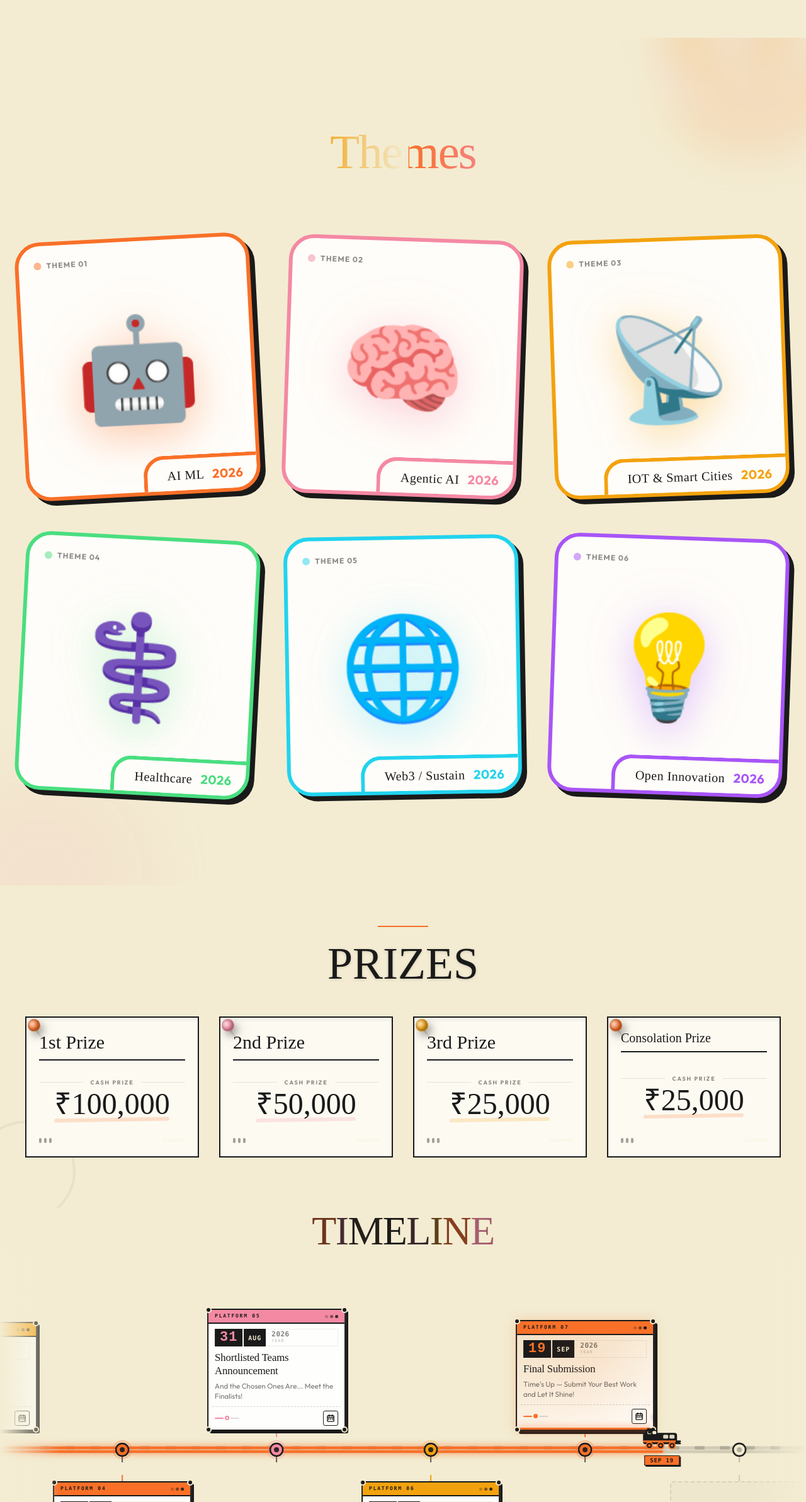
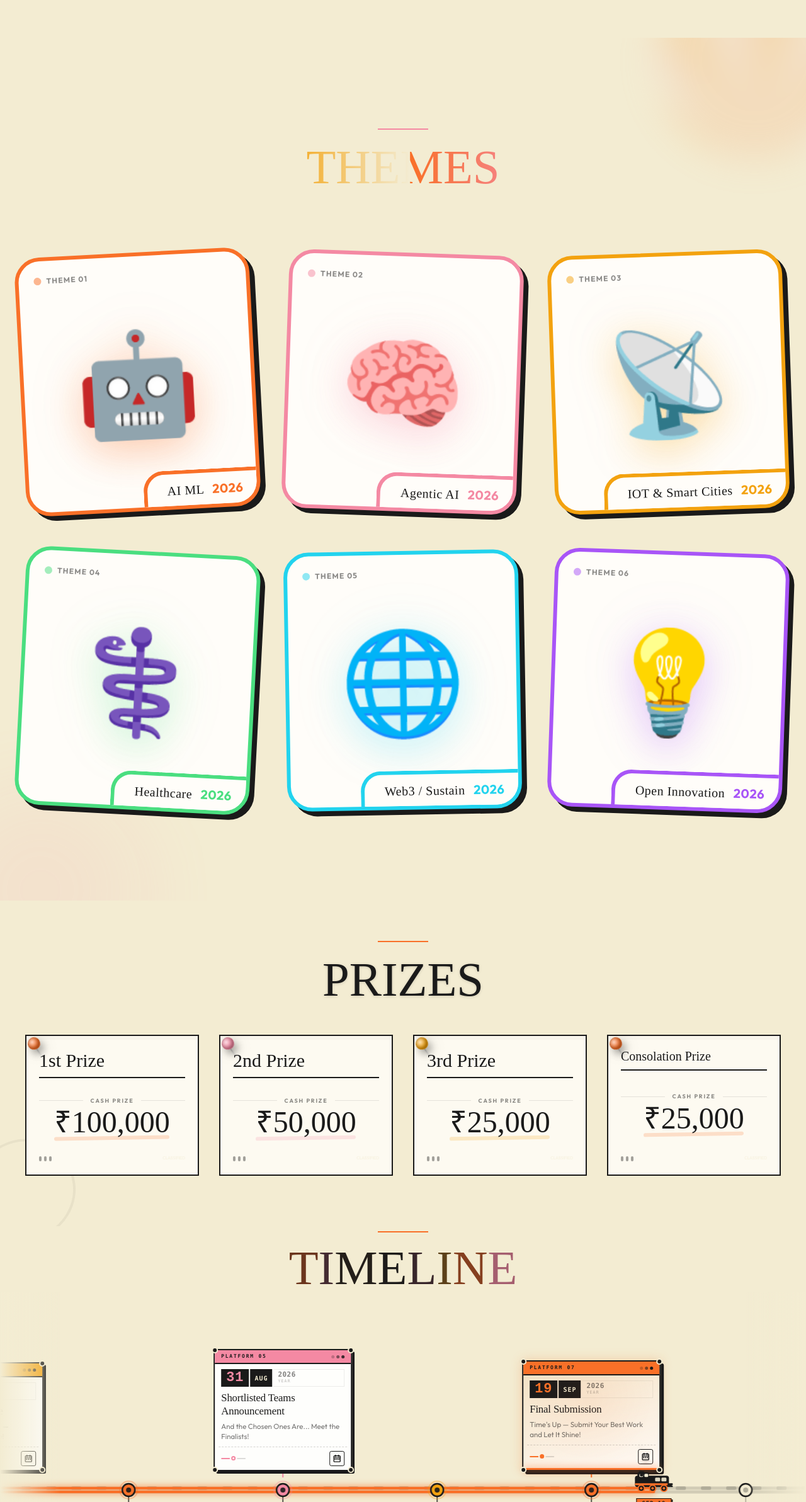
Before and after one commit to ManaviP/dev3.0, a React (Vite) app: page / in a window 1280 px wide. Shown: the part 3140-5525 px from the top of the page at 63% size. Built offline with nearby package versions, Linux system fonts and the light colour scheme; a web font is replaced by a local one.

Commit message:
Fix timeline responsiveness and title changes to all sections

```diff
--- a/src/components/Themes.tsx
+++ b/src/components/Themes.tsx
@@ -289,7 +289,6 @@ export default function Themes() {
   const [selectedTheme, setSelectedTheme] = useState<Theme | null>(null);
 
   const isInView = useInView(sectionRef, { once: true, margin: '-10% 0px' });
-  const headingInView = useInView(headingRef, { once: true, margin: '-5% 0px' });
 
   const { scrollYProgress } = useScroll({
     target: sectionRef,
@@ -329,25 +328,31 @@ export default function Themes() {
           {/* Section heading */}
           <motion.div
             ref={headingRef}
-            initial={{ opacity: 0, y: 40 }}
-            animate={headingInView ? { opacity: 1, y: 0 } : {}}
-            transition={{ duration: 0.7, ease: [0.22, 1, 0.36, 1] }}
             className="text-center mb-16 md:mb-24"
           >
+            <motion.div
+              initial={{ opacity: 0, scale: 0.5 }}
+              whileInView={{ opacity: 1, scale: 1 }}
+              transition={{ type: "spring", stiffness: 200, delay: 0.1 }}
+              className="inline-block mb-4"
+            >
+              <div className="h-[2px] w-20 bg-[#f489a3] mx-auto" />
+            </motion.div>
 
-
-            <h2 className="font-display text-[#1a1a1a] tracking-tight"
-              style={{ fontSize: 'clamp(2.5rem, 6vw, 5.5rem)', lineHeight: 1 }}>
-
+            <motion.h2
+              initial={{ opacity: 0, y: 40, letterSpacing: "0.4em" }}
+              whileInView={{ opacity: 1, y: 0, letterSpacing: "0em" }}
+              transition={{ duration: 1, ease: "easeOut" }}
+              className="font-display text-[#1a1a1a] tracking-tight uppercase"
+              style={{ fontSize: 'clamp(2.5rem, 6vw, 5.5rem)', lineHeight: 1 }}
+            >
               <span
                 className="rainbow-text"
                 style={{ WebkitTextStroke: '0px' }}
               >
                 Themes
               </span>
-            </h2>
-
-
+            </motion.h2>
           </motion.div>
 
           {/* Theme cards grid */}
--- a/src/sections/FAQ.tsx
+++ b/src/sections/FAQ.tsx
@@ -20,9 +20,28 @@ export default function FAQ() {
   const [open, setOpen] = useState(0);
 
   return (
-    <section id="faq" className="relative px-4 py-8 sm:px-6 lg:py-12 bg-[#f3ecd2]">
-      <div className="mx-auto max-w-4xl rounded-3xl border border-black/15 bg-white/60 p-6 shadow-card backdrop-blur-sm sm:p-8">
-        <h2 className="mb-7 text-center text-3xl font-black uppercase tracking-wider sm:text-5xl text-[#1a1a1a]">FAQ</h2>
+    <section id="faq" className="relative px-4 py-8 sm:px-6 lg:py-16 bg-[#f3ecd2]">
+      <div className="mx-auto max-w-4xl p-6 sm:p-8">
+        <div className="text-center mb-12">
+          <motion.div
+            initial={{ opacity: 0, scale: 0.5 }}
+            whileInView={{ opacity: 1, scale: 1 }}
+            transition={{ type: "spring", stiffness: 200, delay: 0.1 }}
+            className="inline-block mb-4"
+          >
+            <div className="h-[2px] w-20 bg-[#ff5ea8] mx-auto" />
+          </motion.div>
+
+          <motion.h2
+            initial={{ opacity: 0, y: 40, letterSpacing: "0.4em" }}
+            whileInView={{ opacity: 1, y: 0, letterSpacing: "0em" }}
+            transition={{ duration: 1, ease: "easeOut", delay: 0.2 }}
+            className="font-display text-[#1a1a1a] drop-shadow-sm uppercase"
+            style={{ fontSize: 'clamp(2.5rem, 6vw, 5.5rem)', lineHeight: 1 }}
+          >
+            FAQ
+          </motion.h2>
+        </div>
 
         <div className="space-y-3">
           {faqs.map((faq, idx) => {
--- a/src/sections/Prizes.tsx
+++ b/src/sections/Prizes.tsx
@@ -50,17 +50,18 @@ const Prizes: React.FC = () => {
           <motion.div
             initial={{ opacity: 0, scale: 0.5 }}
             whileInView={{ opacity: 1, scale: 1 }}
-            transition={{ type: "spring", stiffness: 200, delay: 0.5 }}
+            transition={{ type: "spring", stiffness: 200, delay: 0.1 }}
             className="inline-block mb-4"
           >
-             <div className="h-[2px] w-20 bg-[#f97028]" />
+             <div className="h-[2px] w-20 bg-[#f97028] mx-auto" />
           </motion.div>
 
           <motion.h2
-            initial={{ opacity: 0, y: 40, letterSpacing: "0.5em" }}
+            initial={{ opacity: 0, y: 40, letterSpacing: "0.4em" }}
             whileInView={{ opacity: 1, y: 0, letterSpacing: "0em" }}
-            transition={{ duration: 1, ease: "easeOut", delay: 0.6 }}
-            className="text-4xl sm:text-6xl md:text-7xl font-display text-[#1a1a1a] drop-shadow-sm uppercase"
+            transition={{ duration: 1, ease: "easeOut", delay: 0.2 }}
+            className="font-display text-[#1a1a1a] drop-shadow-sm uppercase"
+            style={{ fontSize: 'clamp(2.5rem, 6vw, 5.5rem)', lineHeight: 1 }}
           >
             PRIZES
           </motion.h2>
--- a/src/sections/Timeline.tsx
+++ b/src/sections/Timeline.tsx
@@ -302,7 +302,7 @@ function StationCard({
                     originX: 0.5,
                     originY: 1,
                     top: '-105px',
-                    left: '85px',
+                    left: '110px', // Shift exactly half-width (220/2) to sit right of the track
                   }
                 : { overflow: 'visible', originX: 0.5, originY: 1 }
             }
@@ -537,9 +537,10 @@ export default function Timeline() {
 
   // Compact sizes — CARD_WIDTH 220 & STATION_GAP 245 keep Platform 05 inside the 1280px viewport at 100% zoom
   // Station 5 center = 160 + 4*245 = 1140px; right edge = 1140 + 110 = 1250px < 1280px ✓
-  const CARD_WIDTH = isSmallScreen ? 190 : isMobile ? 210 : 220;
-  const STATION_GAP = isMobile ? 190 : 245;
-  const PADDING_SIDE = isMobile ? 80 : 160;
+  const CARD_WIDTH = isSmallScreen ? 190 : isMobile ? 220 : 220;
+  const STATION_GAP = isMobile ? 280 : 245;
+  const PADDING_SIDE = isMobile ? 100 : 160;
+  const END_PADDING = isMobile ? 350 : 160;
   const TRACK_HEIGHT = 60;
 
   // Estimated card content height (used for centering the track)
@@ -552,13 +553,12 @@ export default function Timeline() {
   // But top cards consume CARD_EST_H ABOVE that, bottom cards CARD_EST_H BELOW.
   // So available per side = (trackAreaH - TRACK_HEIGHT) / 2
   // We nudge slightly upward to give bottom cards a tiny bit more room (nav overlap)
-  const trackTopPx = Math.max(
+  const trackTopPx = isMobile ? 140 : Math.max(
     CARD_EST_H + 16,
     (trackAreaH - TRACK_HEIGHT) / 2 - 10
   );
 
   const stationPositions = timelineData.map((_, i) => PADDING_SIDE + i * STATION_GAP);
-  const END_PADDING = isMobile ? Math.max(PADDING_SIDE, CARD_WIDTH / 2 + 80) : PADDING_SIDE;
   const totalWidth = PADDING_SIDE + (timelineData.length - 1) * STATION_GAP + END_PADDING;
 
   // VERTICAL SCROLL → HORIZONTAL TRANSFORM
@@ -602,7 +602,7 @@ export default function Timeline() {
   const mobileTranslateY = useTransform(
     smoothProgress,
     [0, ANIMATION_END],
-    [0, -(totalWidth - (typeof window !== 'undefined' ? window.innerHeight : 800))],
+    [0, -(totalWidth - (typeof window !== 'undefined' ? window.innerHeight : 800) + 120)], // Added buffer to keep last card centered
     { clamp: true }
   );
 
@@ -632,6 +632,9 @@ export default function Timeline() {
   const goToPrev = () => handleScrollTo(Math.max(0, activeIdx - 1));
   const goToNext = () => handleScrollTo(Math.min(timelineData.length - 1, activeIdx + 1));
 
+  // FAQ gap: adding margin-bottom to the sticky container parent so FAQ section doesn't overlap immediately
+  const SECTION_BOTTOM_GAP = isMobile ? '25vh' : '0vh';
+
   // trackTopPx is now a real pixel number computed from actual available height
   const VIEWPORT_CENTER_Y = `${trackTopPx}px`;
 
@@ -640,16 +643,28 @@ export default function Timeline() {
       ref={sectionRef}
       id="timeline"
       className="relative bg-[#f3ecd2] w-full"
-      style={{ height: '400vh' }}
+      style={{ height: '400vh', marginBottom: SECTION_BOTTOM_GAP }}
     >
       {/* ── STICKY VIEWPORT ── */}
-      <div className="sticky top-0 h-screen overflow-hidden flex flex-col">
+      <div className="sticky top-0 h-screen flex flex-col">
 
         {/* Section Header — title only, no subtitle */}
         <div className="text-center shrink-0 z-40 px-4 pt-2 pb-1 relative">
-          <h2
-            className="font-display tracking-tight flex justify-center items-center"
-            style={{ fontSize: 'clamp(1.8rem, 5vw, 4rem)', lineHeight: 0.9 }}
+          <motion.div
+            initial={{ opacity: 0, scale: 0.5 }}
+            whileInView={{ opacity: 1, scale: 1 }}
+            transition={{ type: "spring", stiffness: 200, delay: 0.1 }}
+            className="inline-block mb-4"
+          >
+            <div className="h-[2px] w-20 bg-[#f97028] mx-auto" />
+          </motion.div>
+
+          <motion.h2
+            initial={{ opacity: 0, y: 40, letterSpacing: "0.4em" }}
+            whileInView={{ opacity: 1, y: 0, letterSpacing: "0em" }}
+            transition={{ duration: 1, ease: "easeOut", delay: 0.2 }}
+            className="font-display tracking-tight flex justify-center items-center uppercase"
+            style={{ fontSize: 'clamp(2.5rem, 6vw, 5.5rem)', lineHeight: 0.9 }}
           >
             {"TIMELINE".split('').map((char, i) => (
               <motion.span
@@ -670,7 +685,7 @@ export default function Timeline() {
                 {char}
               </motion.span>
             ))}
-          </h2>
+          </motion.h2>
         </div>
 
         {/* ── SCROLLABLE TRACK AREA ── */}
@@ -685,10 +700,10 @@ export default function Timeline() {
             style={
               isMobile
                 ? {
-                    left: '26px', // Visually center the track column on the left edge
+                    left: '80px', // Push track further right to center it better and avoid overlap with left edge
                     y: mobileTranslateY,
                     rotate: 90,
-                    transformOrigin: `0px ${trackTopPx}px`,
+                    transformOrigin: `0px ${trackTopPx + 20}px`,
                     width: totalWidth,
                     willChange: 'transform',
                   }
@@ -752,7 +767,7 @@ export default function Timeline() {
               style={{
                 x: trainX,
                 top: VIEWPORT_CENTER_Y,
-                marginTop: '-14px',       // center train on track
+                marginTop: '-10px',       // Align wheels (cy=30) with track circles (cy=20)
                 willChange: 'transform',
                 zIndex: 40,
               }}
@@ -866,17 +881,17 @@ export default function Timeline() {
 
           {/* ── FADE EDGES ── */}
           <div
-            className="absolute left-0 top-0 h-full w-24 pointer-events-none z-10"
+            className="hidden md:block absolute left-0 top-0 h-full w-24 pointer-events-none z-10"
             style={{ background: 'linear-gradient(to right, #f3ecd2, transparent)' }}
           />
           <div
-            className="absolute right-0 top-0 h-full w-24 pointer-events-none z-10"
+            className="hidden md:block absolute right-0 top-0 h-full w-24 pointer-events-none z-10"
             style={{ background: 'linear-gradient(to left, #f3ecd2, transparent)' }}
           />
         </div>
 
         {/* ── NAVIGATION ── */}
-        <div className="absolute bottom-8 left-0 right-0 flex justify-center items-center gap-4 z-50 px-6">
+        <div className={`absolute left-0 right-0 flex justify-center items-center gap-4 z-50 px-6 ${isMobile ? 'bottom-4 scale-90' : 'bottom-8'}`}>
           <button
             onClick={goToPrev}
             disabled={activeIdx === 0}
```
